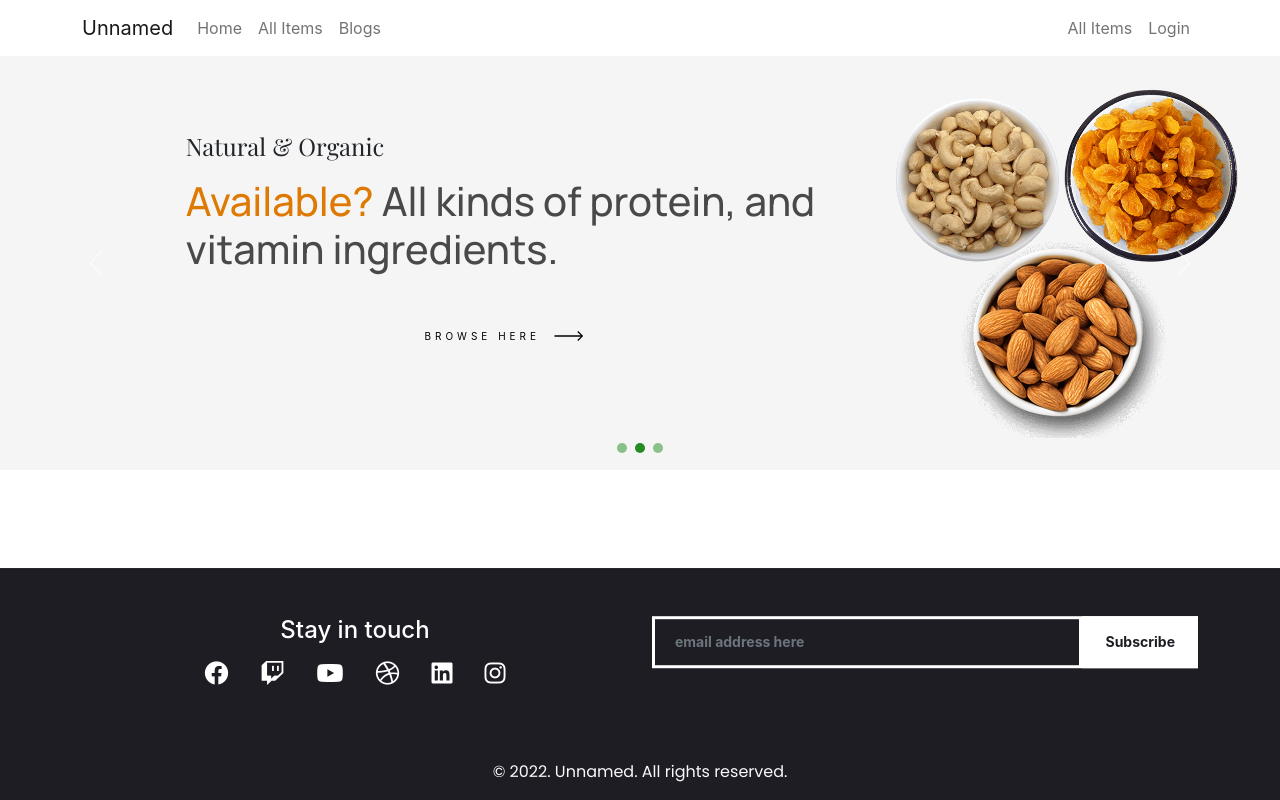
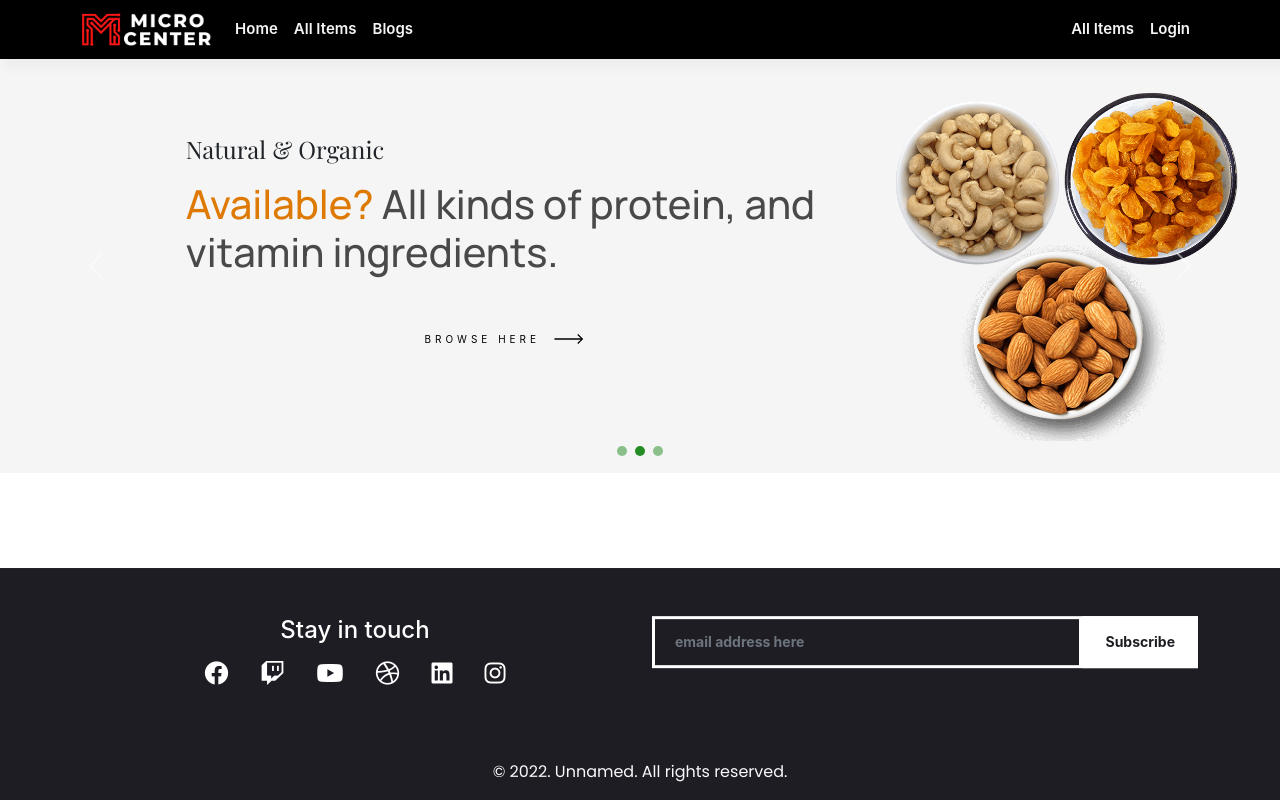
Before and after one commit to ReNayeem/Micro-Center, a React (Create React App) app: page / in a window 1280 px wide. Built offline with nearby package versions, Linux system fonts and the light colour scheme.

Commit message:
Logo added

```diff
--- a/src/Shared/Header/Header.css
+++ b/src/Shared/Header/Header.css
@@ -0,0 +1,22 @@
+.navbar {
+    background-color: black;
+    box-shadow: 5px 10px 8px #8888880e;
+}
+
+.nav-link {
+    color: whitesmoke !important;
+}
+
+.navbar-link {
+    font-size: 15px;
+    font-weight: 600;
+    text-align: center;
+}
+
+.logout-button:hover {
+    color: darkolivegreen;
+}
+
+.logo {
+    height: 33px;
+}
--- a/src/Shared/Header/Header.js
+++ b/src/Shared/Header/Header.js
@@ -3,6 +3,7 @@ import { Container, Nav, Navbar } from 'react-bootstrap';
 
 import { Link } from 'react-router-dom';
 import './Header.css'
+import logo from '../../../src/MicroCenter.png'
 
 const Header = () => {
     // const [user] = useAuthState(auth);
@@ -16,24 +17,24 @@ const Header = () => {
             <Navbar className='navbar' collapseOnSelect expand="lg" sticky='top'>
                 <Container>
                     <Navbar.Brand as={Link} to="/">
-                        Unnamed
+                        <img className='logo' src={logo} alt="" />
                     </Navbar.Brand>
                     <Navbar.Toggle aria-controls="responsive-navbar-nav" />
                     <Navbar.Collapse id="responsive-navbar-nav">
                         <Nav className="me-auto navbar-link">
-                            <Nav.Link as={Link} to="/">Home</Nav.Link>
-                            <Nav.Link as={Link} to="/all-items">All Items</Nav.Link>
-                            <Nav.Link as={Link} to="blogs">Blogs</Nav.Link>
+                            <Nav.Link className='nav-link' as={Link} to="/">Home</Nav.Link>
+                            <Nav.Link className='nav-link' as={Link} to="/all-items">All Items</Nav.Link>
+                            <Nav.Link className='nav-link' as={Link} to="blogs">Blogs</Nav.Link>
                         </Nav>
                         <Nav className='navbar-link'>
                             <>
 
-                                <Nav.Link as={Link} to="all-items">All Items</Nav.Link>
+                                <Nav.Link className='nav-link' as={Link} to="all-items">All Items</Nav.Link>
                             </>
 
 
 
-                            <Nav.Link as={Link} to="login">
+                            <Nav.Link className='nav-link' as={Link} to="login">
                                 Login
                             </Nav.Link>
                         </Nav>
```
Also changed, not shown: src/MicroCenter.png (added), src/micro tech (1).png (added).
